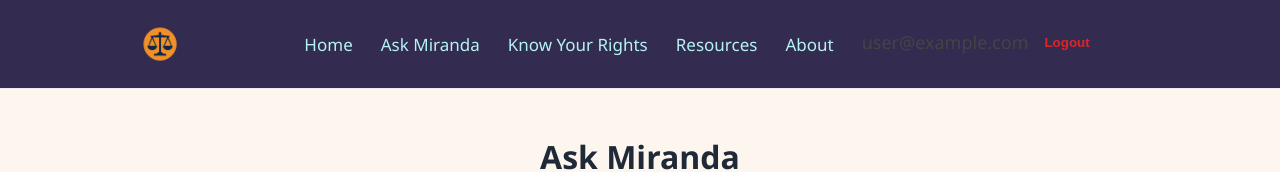
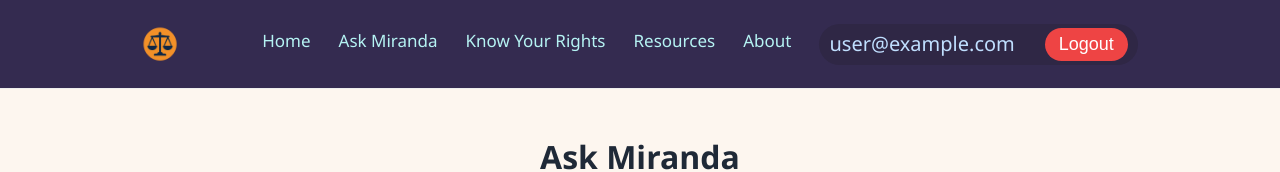
Before and after one commit to SkylarS300/miranda-webapp, a React (Vite) app: page /chat in a window 1280 px wide. Shown: the top 172 px of the page. Built offline with nearby package versions, Linux system fonts and the light colour scheme; no server answers; sample sign-in values are in the browser's storage.

Commit message:
fixed navbar styling and updated with new hf repo

```diff
--- a/src/pages/ChatPage.jsx
+++ b/src/pages/ChatPage.jsx
@@ -8,7 +8,7 @@ import "../styles/ask.css";
 export default function ChatPage() {
     const [uid, setUid] = useState("");
 
-    const HF_SPACE_URL = "https://skylar1s2c3h-miranda-bot-second.hf.space";
+    const HF_SPACE_URL = "https://skylar1s2c3h-miranda-bot-final.hf.space";
 
     useEffect(() => {
         const unsubscribe = auth.onAuthStateChanged((user) => {
--- a/src/styles/globals.css
+++ b/src/styles/globals.css
@@ -344,6 +344,37 @@ main {
 }
 
 .user-email {
-    font-size: 0.9rem;
-    color: #444;
+  color: #A9F1FF; /* Light teal, matches nav links */
+  font-weight: 500;
+  margin-right: 10px;
 }
+
+.logout-btn {
+  background-color: #e44; /* Red, but more stylish */
+  color: #fff;
+  border: none;
+  border-radius: 20px;
+  padding: 6px 14px;
+  font-size: 0.9rem;
+  font-weight: 500;
+  cursor: pointer;
+  transition: background-color 0.3s ease;
+  margin-left: 10px;
+}
+
+.logout-btn:hover {
+  background-color: #cc0000;
+}
+
+.user-email {
+  color: #c0dfff;
+  font-weight: 500;
+}
+
+.user-controls {
+  background-color: #2f2745; /* Slightly darker than navbar */
+  border-radius: 999px;
+  padding: 4px 10px;
+  display: flex;
+  align-items: center;
+}
```
